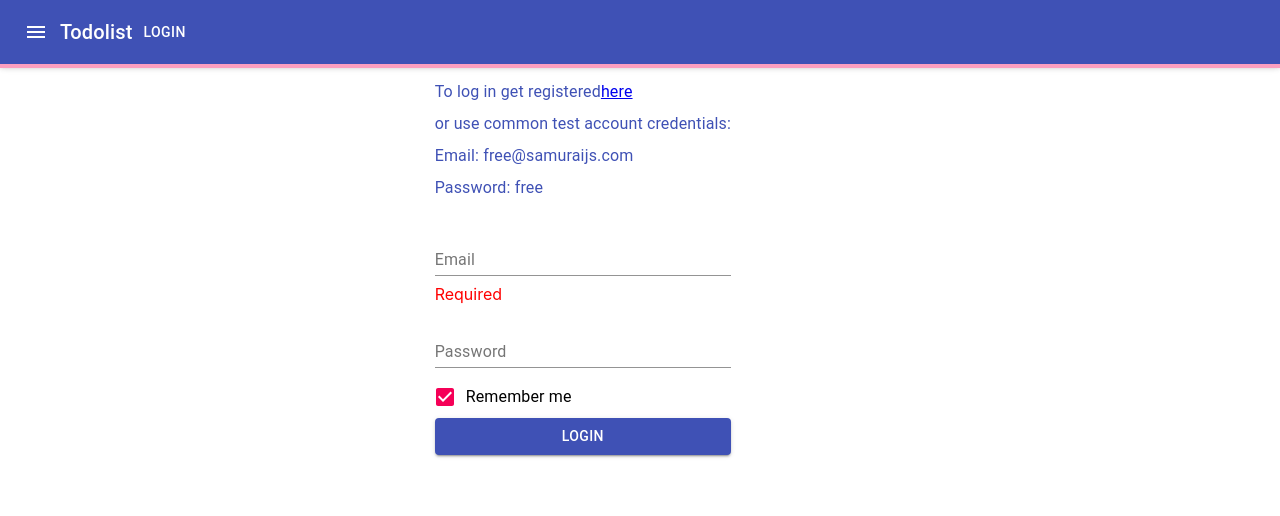
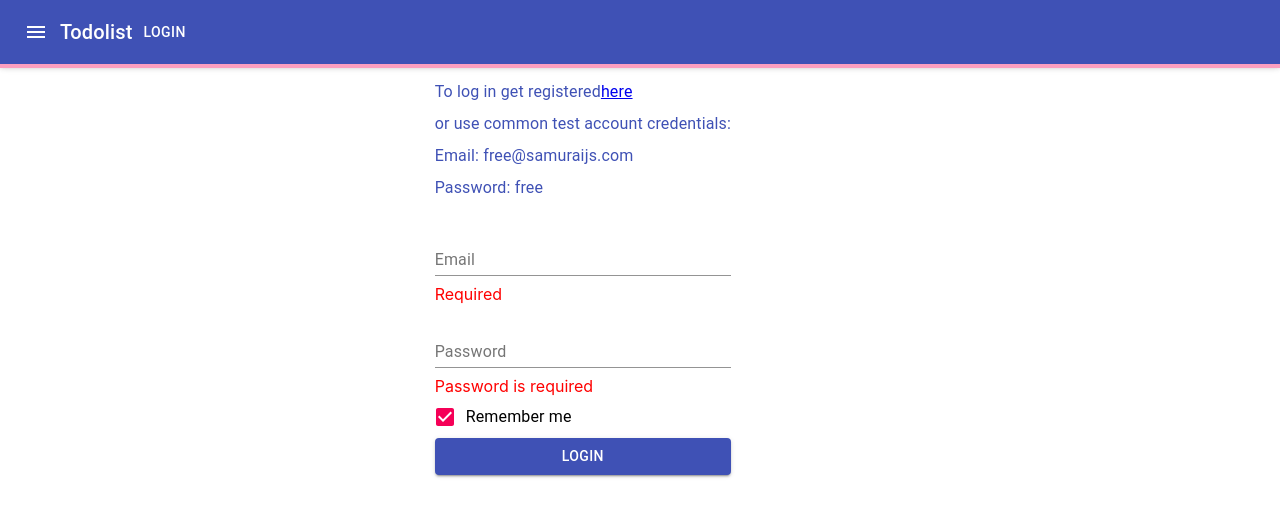
Before and after one commit to Pavelkv94/Todolist, a React (Create React App) app: page /login in a window 1280 px wide. Both pictures are taken after a click on the label "Remember me". Shown: the top 516 px of the page. Built offline with nearby package versions, Linux system fonts and the light colour scheme.

Commit message:
feat: add validate in formik(password)

```diff
--- a/src/features/Login/Login.tsx
+++ b/src/features/Login/Login.tsx
@@ -22,6 +22,11 @@ export const Login = () => {
             } else if (!/^[A-Z0-9._%+-]+@[A-Z0-9.-]+\.[A-Z]{2,4}$/i.test(values.email)) {
                 errors.email = 'Invalid email address';
             }
+            if (!values.password) {
+                errors.password = 'Password is required';
+            } else if (values.password.length < 6) {
+                errors.password = 'Invalid password (minimal 6 sybmols)';
+            }
             return errors;
         },
         onSubmit: values => {
@@ -44,13 +49,13 @@ export const Login = () => {
                         <p>Email: free@samuraijs.com</p>
                         <p>Password: free</p>
                     </FormLabel>
-
                     <FormGroup>
                         <TextField
                             label="Email"
                             margin="normal"
                             name="email"
                             onChange={formik.handleChange}
+                            onBlur={formik.handleBlur}
                             value={formik.values.email}
                         />
                         {formik.errors.email ? <div style={{ color: 'red' }}>{formik.errors.email}</div> : null}
@@ -58,10 +63,12 @@ export const Login = () => {
                             type="password"
                             label="Password"
                             margin="normal"
+                            onBlur={formik.handleBlur}
                             name="password"
                             onChange={formik.handleChange}
                             value={formik.values.password}
                         />
+                        {formik.errors.password ? <div style={{ color: 'red' }}>{formik.errors.password}</div> : null}
                         <FormControlLabel
                             label={'Remember me'}
                             control={<Checkbox
```
Also changed, not shown: 1 other file (tests, documents, lock files or other folders).
